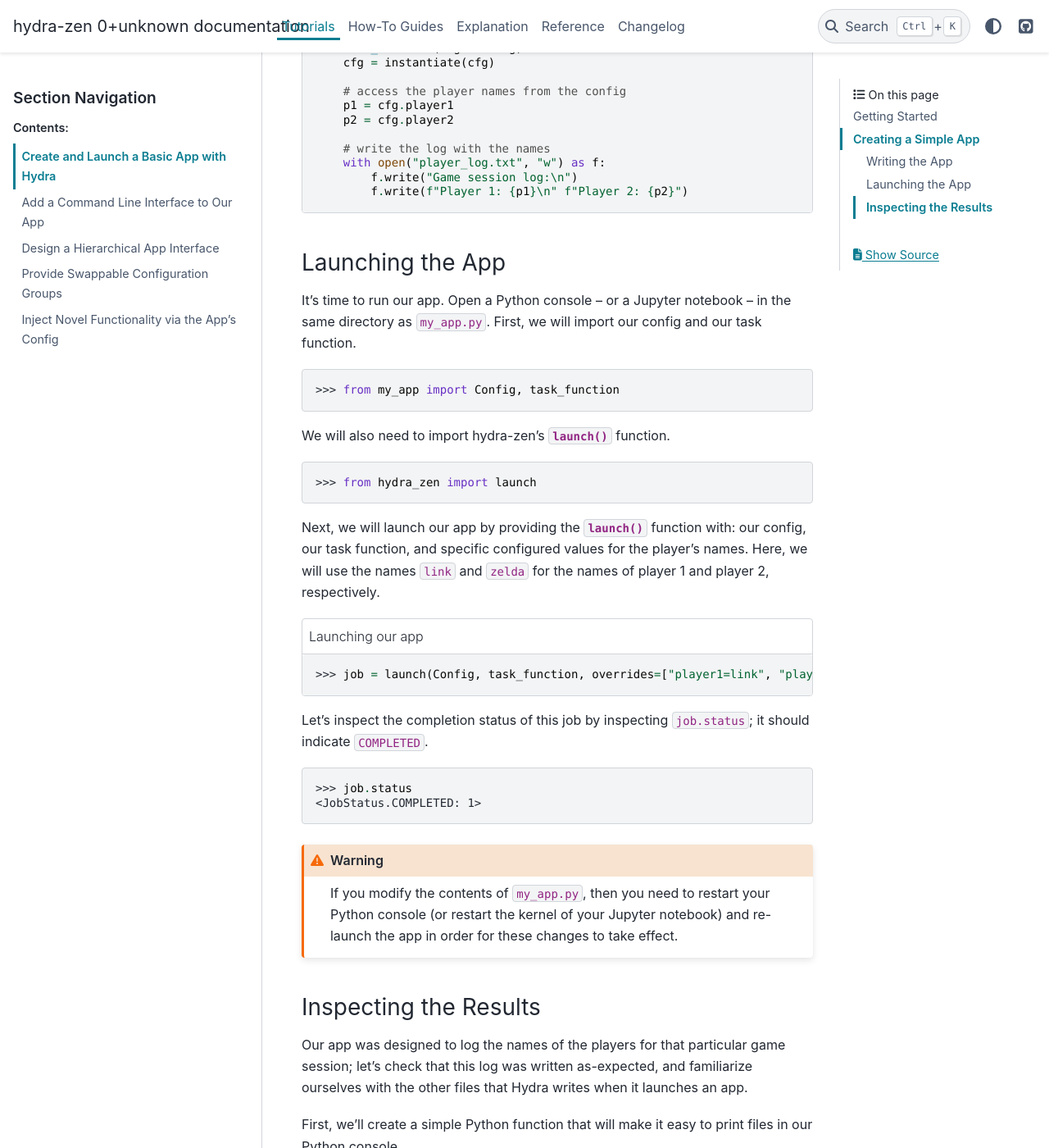
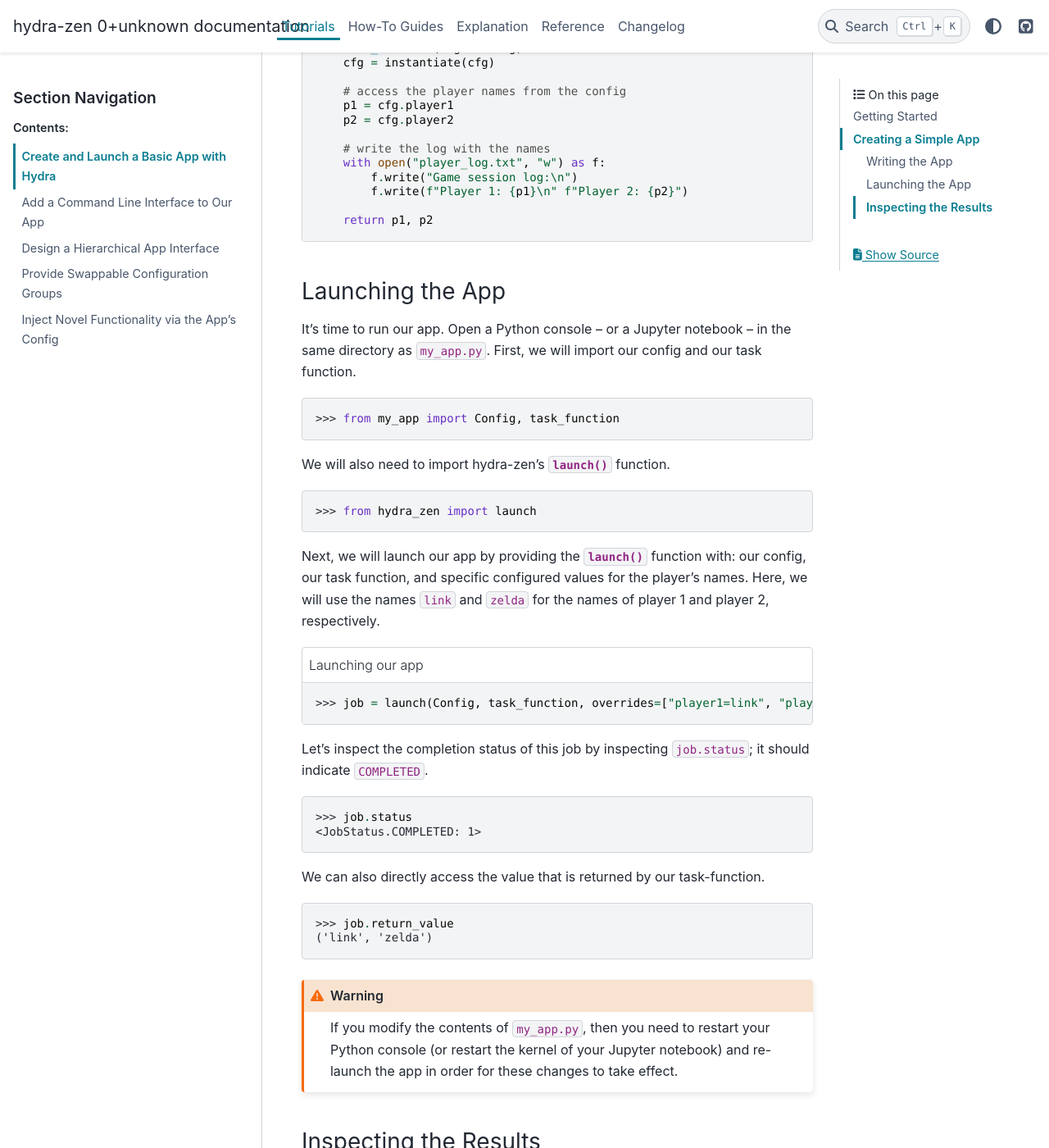
Before and after one commit to mit-ll-responsible-ai/hydra-zen, a Sphinx documentation site: the page built from docs/source/tutorials/basic_app.rst, in a window 1280 px wide and 1400 px high, scrolled down 1929 px. Shown: the whole window at 82% size. Built offline with Sphinx 7.4.7 and the PyData theme 0.15.4, drawn with Linux system fonts in a browser that asks for light colours.

Commit message:
docs: add return-val in basic tutorial; up the emoji game

```diff
--- a/docs/source/index.rst
+++ b/docs/source/index.rst
@@ -18,14 +18,14 @@
 process of using Hydra by providing convenient functions for creating configs and
 launching Hydra jobs. It also provides novel functionality such :ref:`wrapped instantiation <zen-wrapper>` and :ref:`meta fields <meta-field>` in configs.
 
-.. admonition:: Join the Discussion
+.. admonition:: Join the Discussion 💬
 
    Share ideas, ask questions, and chat with us over at `hydra-zen's discussion board <https://github.com/mit-ll-responsible-ai/hydra-zen/discussions>`_.
 
 
 .. tip::
 
-   Using hydra-zen for your research project? `Cite us <https://zenodo.org/record/5584711>`_! 😊
+   🎓 Using hydra-zen for your research project? `Cite us <https://zenodo.org/record/5584711>`_!
 
 Installation
 ============
--- a/docs/source/tutorials.rst
+++ b/docs/source/tutorials.rst
@@ -18,4 +18,4 @@
 
 .. tip::
 
-   Did you enjoy these tutorials? Consider `giving us a start on GitHub <https://github.com/mit-ll-responsible-ai/hydra-zen>`_ to help others find this project. 😊
+   Did you enjoy these tutorials? Consider ⭐ `giving us a start on GitHub <https://github.com/mit-ll-responsible-ai/hydra-zen>`_ ⭐ to help others find this project.
--- a/docs/source/tutorials/basic_app.rst
+++ b/docs/source/tutorials/basic_app.rst
@@ -94,6 +94,8 @@
             f.write("Game session log:\n")
             f.write(f"Player 1: {p1}\n" f"Player 2: {p2}")
 
+        return p1, p2
+
 .. _launch-basic-app:
 
 Launching the App
@@ -130,6 +132,14 @@
 
    >>> job.status
    <JobStatus.COMPLETED: 1>
+
+We can also directly access the value that is returned by our task-function.
+
+.. code:: pycon
+
+   >>> job.return_value
+   ('link', 'zelda')
+
 
 .. warning::
    If you modify the contents of ``my_app.py``, then you need to restart your Python
```
Also changed, not shown: docs/source/changes.rst (+7 -2 lines).
